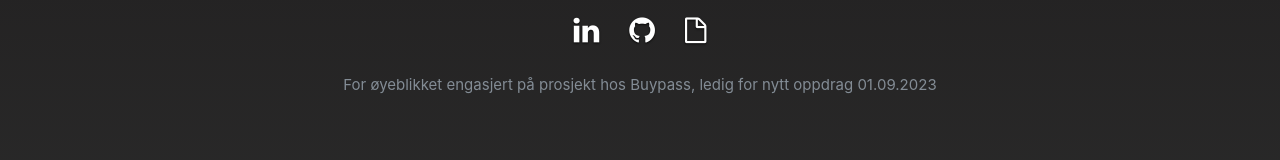
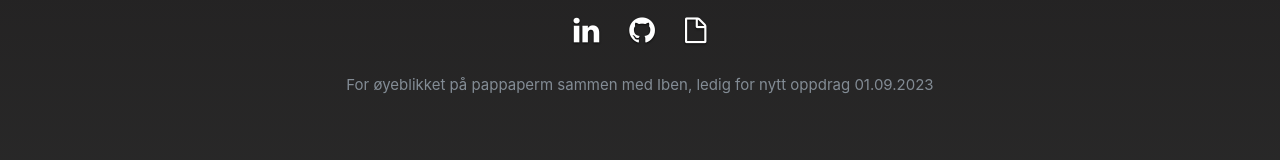
Before and after one commit to krekle/me, a React (Create React App) app: page / in a window 1280 px wide. Shown: the part 528-688 px from the top of the page. Built offline with nearby package versions, Linux system fonts and the light colour scheme.

Commit message:
Update cv

```diff
--- a/src/components/Header.js
+++ b/src/components/Header.js
@@ -40,7 +40,7 @@ export default class Header extends Component {
                   }
                </ul>
             </div>
-            <p>For øyeblikket engasjert på prosjekt hos Buypass, ledig for nytt oppdrag 01.09.2023</p>
+            <p>For øyeblikket på pappaperm sammen med Iben, ledig for nytt oppdrag 01.09.2023</p>
          </div>
 
          <p className="scrolldown">
```
Also changed, not shown: 2 other files (tests, documents, lock files or other folders).
